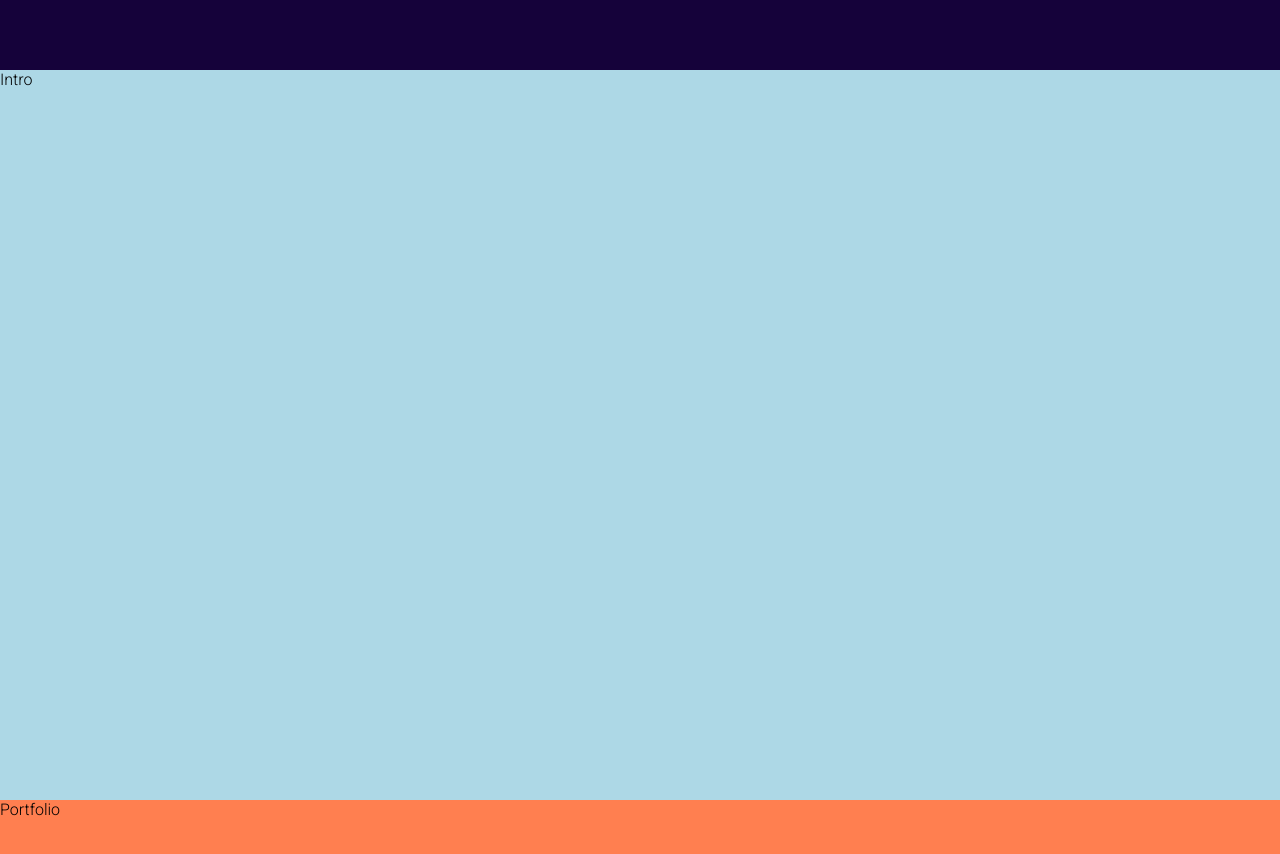
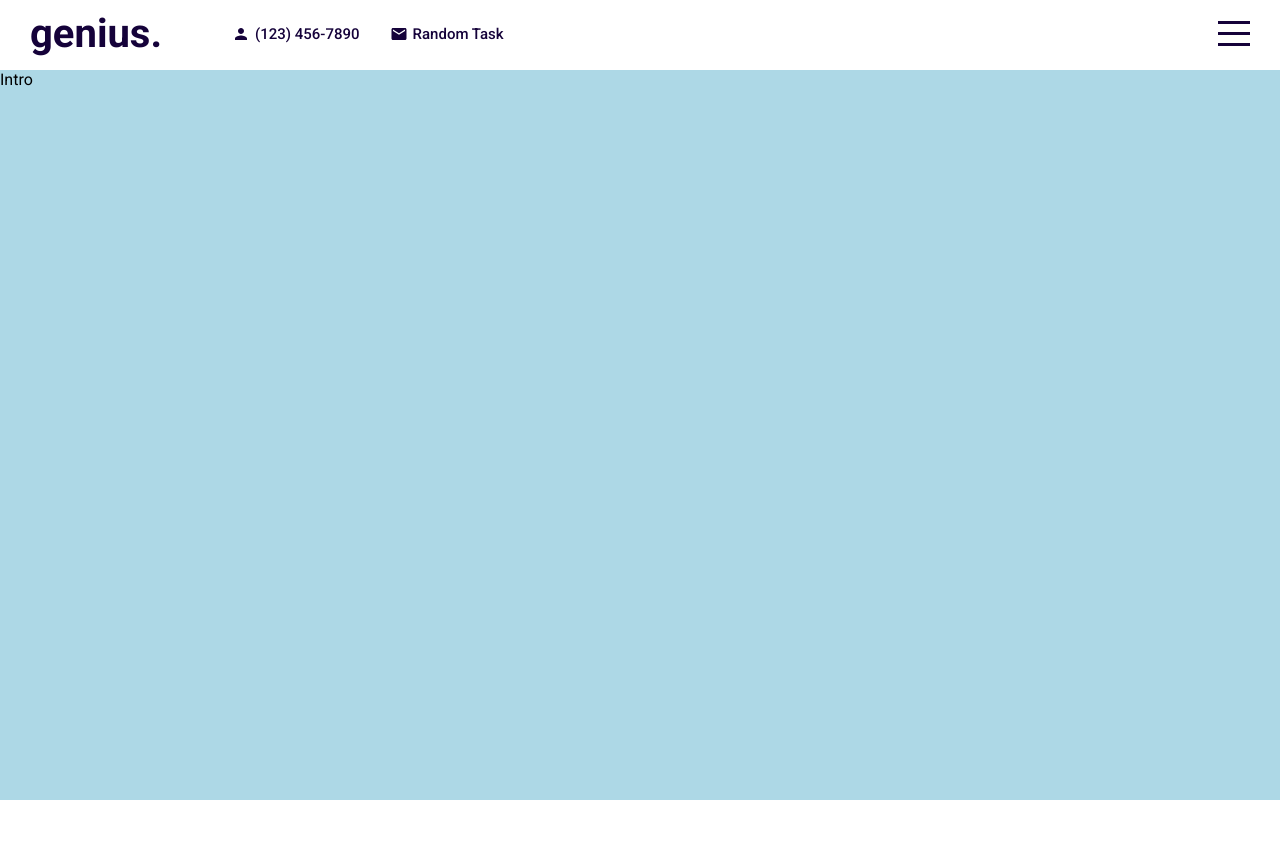
Before and after one commit to coleman-buffa/portfolioV6, a React (Create React App) app in the folder client/: page / in a window 1280 px wide. Shown: the top 854 px of the page. After the commit the page ends 800 px from the top, so only its background shows below. Built offline with nearby package versions, Linux system fonts and the light colour scheme.

Commit message:
Style Topbar component; Add onclick functionality to change style of Topbar.

```diff
--- a/client/package.json
+++ b/client/package.json
@@ -3,6 +3,8 @@
   "version": "0.1.0",
   "private": true,
   "dependencies": {
+    "@material-ui/core": "^4.11.4",
+    "@material-ui/icons": "^4.11.2",
     "@testing-library/jest-dom": "^5.12.0",
     "@testing-library/react": "^11.2.6",
     "@testing-library/user-event": "^12.8.3",
--- a/client/public/index.html
+++ b/client/public/index.html
@@ -7,12 +7,13 @@
   <meta name="Portfolio of Coleman Buffa" content="Coleman Buffa is a web developer seeking full time employment" />
 
   <link rel="preconnect" href="https://fonts.gstatic.com">
-  <link href="https://fonts.googleapis.com/css2?family=Roboto:wght@100;300;700;900&display=swap" rel="stylesheet">
+  <link href="https://fonts.googleapis.com/css2?family=Roboto:wght@100;300;400;500;700;900&display=swap" rel="stylesheet">
   <title>Coleman Buffa</title>
   <style>
     * {
       font-family: 'Roboto', sans-serif;
       margin: 0;
+      overflow-x: hidden;
     }
   </style>
 </head>
--- a/client/src/App.jsx
+++ b/client/src/App.jsx
@@ -1,4 +1,4 @@
-import React from 'react';
+import React, {useState} from 'react';
 import Topbar from './components/topbar/topbar';
 import Intro from './components/intro/intro';
 import Portfolio from './components/portfolio/portfolio';
@@ -6,9 +6,11 @@
 import './app.scss';
 
 function App() {
+const [menuOpen, setMenuOpen] = useState(false);
+
   return (
     <div className="app">
-      <Topbar />
+      <Topbar menuOpen={menuOpen} setMenuOpen={setMenuOpen}/>
       <div className="sections">
         <Intro />
         <Portfolio />
--- a/client/src/app.scss
+++ b/client/src/app.scss
@@ -7,10 +7,18 @@
     background-color: green;
     position: relative;
     top: 70px;
+    scroll-behavior: smooth;
+    scroll-snap-type: y mandatory;
+    scrollbar-width: none; //for Firefox
+    &::-webkit-scrollbar{
+      display: none;
+    }
+
 
     > * {
       width: 100vw;
       height: calc(100vh - 70px);
+      scroll-snap-align: start
     }
   }
 }
--- a/client/src/components/contact/contact.jsx
+++ b/client/src/components/contact/contact.jsx
@@ -3,7 +3,7 @@
 
 export default function Contact() {
   return (
-    <div className="contact">
+    <div className="contact" id='contact'>
       Contact
     </div>
   )
--- a/client/src/components/intro/intro.jsx
+++ b/client/src/components/intro/intro.jsx
@@ -3,7 +3,7 @@
 
 export default function Intro() {
   return (
-    <div className="contact">
+    <div className="contact" id='intro'>
       Intro
     </div>
   )
--- a/client/src/components/portfolio/portfolio.jsx
+++ b/client/src/components/portfolio/portfolio.jsx
@@ -3,7 +3,7 @@
 
 export default function Portfolio() {
   return (
-    <div className="portfolio">
+    <div className="portfolio" id='portfolio'>
       Portfolio
     </div>
   )
--- a/client/src/components/topbar/topbar.jsx
+++ b/client/src/components/topbar/topbar.jsx
@@ -1,10 +1,31 @@
 import React from 'react';
 import './topbar.scss';
+import { Person, Mail } from '@material-ui/icons'
 
-export default function Topbar() {
+export default function Topbar({ menuOpen, setMenuOpen }) {
   return (
-    <div className="topbar">
+    <div className={"topbar " + (menuOpen && "active")}>
+      <div className="wrapper">
+        <div className="left">
+          <a href="#intro" className='logo'>genius.</a>
+          <div className="itemContainer">
+            <Person className='icon' />
+            <span>(123) 456-7890</span>
+          </div>
+          <div className="itemContainer">
+            <Mail className='icon' />
+            <span>Random Task</span>
+          </div>
 
+        </div>
+        <div className="right">
+          <div className="hamburger" onClick={() => setMenuOpen(!menuOpen)}>
+            <span className='line1'></span>
+            <span className='line2'></span>
+            <span className='line3'></span>
+          </div>
+        </div>
+      </div>
     </div>
   )
 }
--- a/client/src/components/topbar/topbar.scss
+++ b/client/src/components/topbar/topbar.scss
@@ -1,8 +1,89 @@
+@import '../../global.scss';
+
 .topbar {
   width: 100%;
   height: 70px;
-  background-color: #15023a;
+  background-color: white;
+  color: $mainColor;
   position: fixed;
   top: 0;
   z-index: 2;
+  transition: all 1s ease;
+
+  .wrapper {
+    padding: 10px 30px;
+    display: flex;
+    align-items: center;
+    justify-content: space-between;
+
+    .left {
+      display: flex;
+      align-items: center;
+
+      .logo {
+        font-size: 40px;
+        font-weight: 700;
+        text-decoration: none;
+        color: inherit;
+        margin-right: 40px;
+      }
+
+      .itemContainer {
+        display: flex;
+        align-items: center;
+        margin-left: 30px;
+
+        .icon {
+          font-size: 18px;
+          margin-right: 5px;
+        }
+
+        span {
+          font-size: 15px;
+          font-weight: 500;
+        }
+      }
+    }
+
+    .right {
+
+      .hamburger {
+        width: 32px;
+        height: 25px;
+        display: flex;
+        flex-direction: column;
+        justify-content: space-between;
+        cursor: pointer;
+
+        span {
+          width: 100%;
+          height: 3px;
+          background-color: $mainColor;
+          transform-origin: left;
+          transition: all 1s ease;
+        }
+      }
+    }
+  }
+
+  &.active {
+    background-color: $mainColor;
+    color: white;
+
+    .hamburger {
+      span {
+        &:first-child {
+          background-color: white;
+          transform: rotate(45deg);
+        }
+        &:nth-child(2) {
+          opacity: 0;
+        }
+        &:last-child {
+          background-color: white;
+          transform: rotate(-45deg);
+        }
+      }
+    }
+  }
 }
--- /dev/null
+++ b/client/src/global.scss
@@ -0,0 +1 @@
+$mainColor: #15023a;
```
Also changed, not shown: 1 other file (tests, documents, lock files or other folders).
